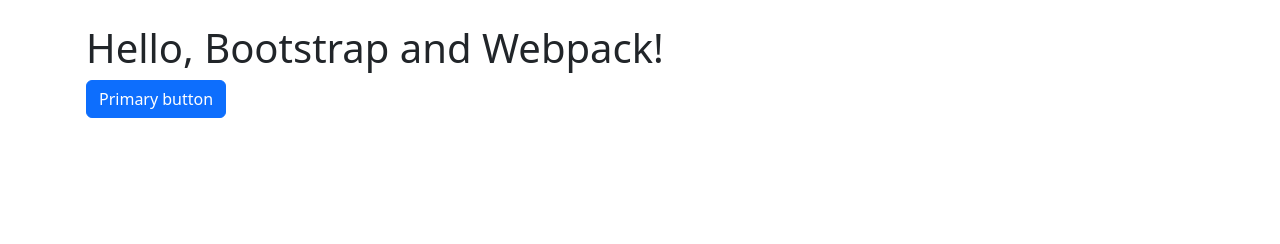
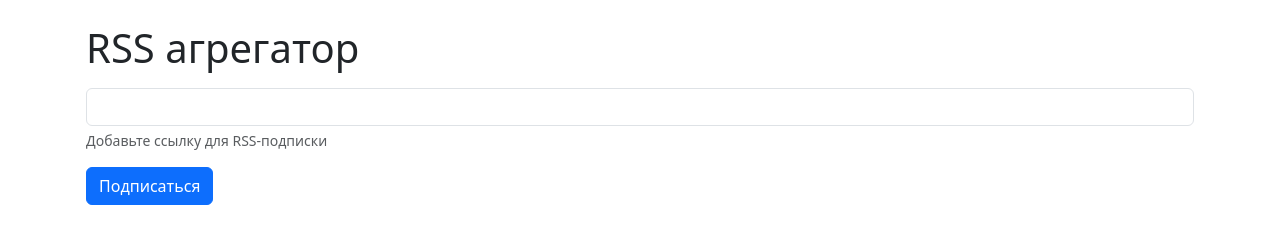
Before and after one commit to EvSedov/frontend-project-lvl3, a website built with webpack: page src/index.html in a window 1280 px wide. Built offline with nearby package versions, Linux system fonts and the light colour scheme.

Commit message:
adds form on page

```diff
--- a/src/index.html
+++ b/src/index.html
@@ -8,8 +8,16 @@
 </head>
 <body>
     <div class="container py-4 px-3 mx-auto">
-      <h1>Hello, Bootstrap and Webpack!</h1>
-      <button class="btn btn-primary">Primary button</button>
+      <form>
+        <div class="mb-3">
+          <label for="inputRSS" class="form-label">
+            <h1>RSS агрегатор</h1>
+          </label>
+          <input type="text" class="form-control" id="inputRSS">
+          <div id="RSSHelp" class="form-text">Добавьте ссылку для RSS-подписки</div>
+        </div>
+        <button type="submit" class="btn btn-primary">Подписаться</button>
+      </form>
     </div>
 </body>
 </html>
--- a/src/index.js
+++ b/src/index.js
@@ -1,2 +1 @@
 import './scss/styles.scss';
-// import * as bootstrap from 'bootstrap';
```
